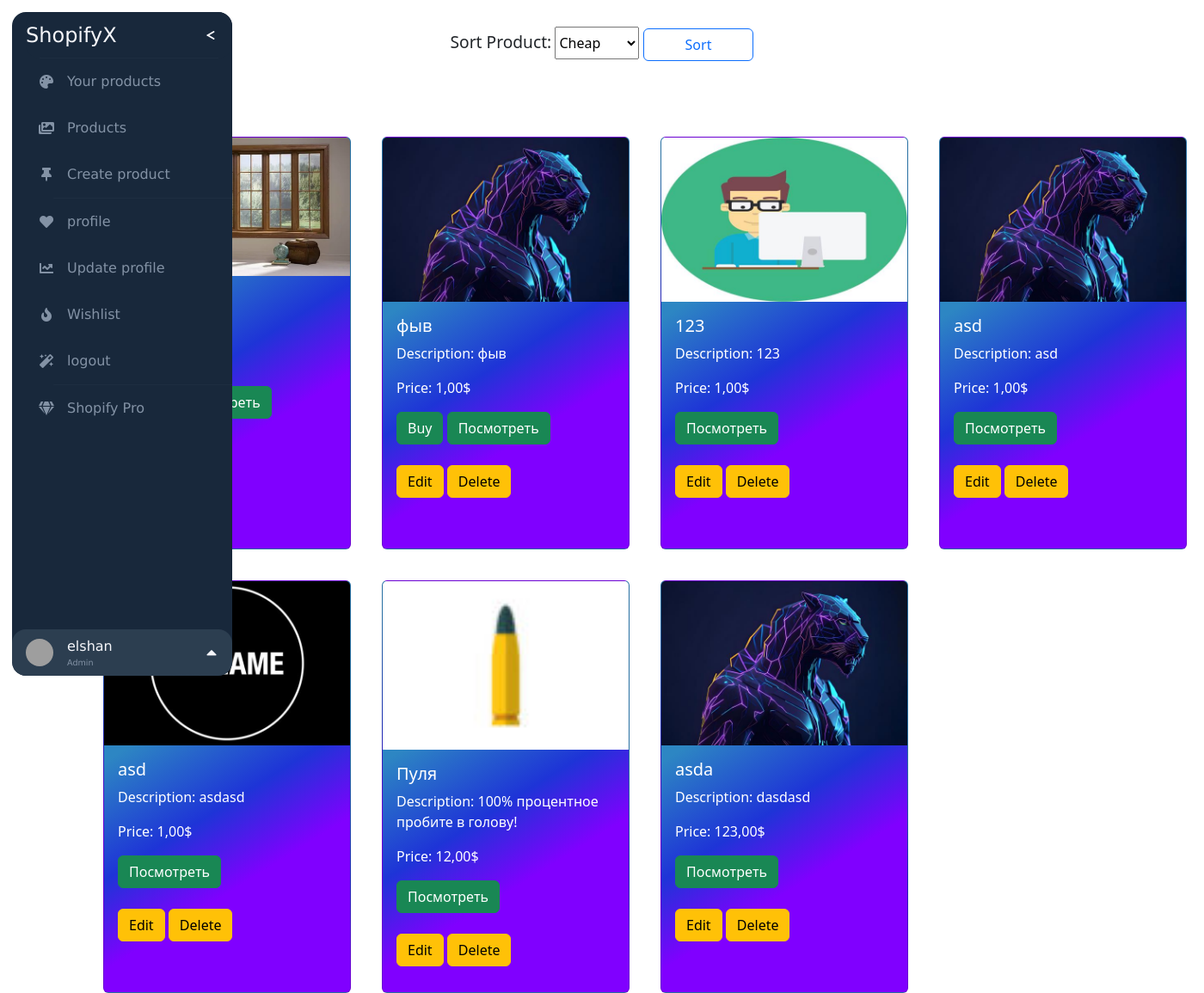
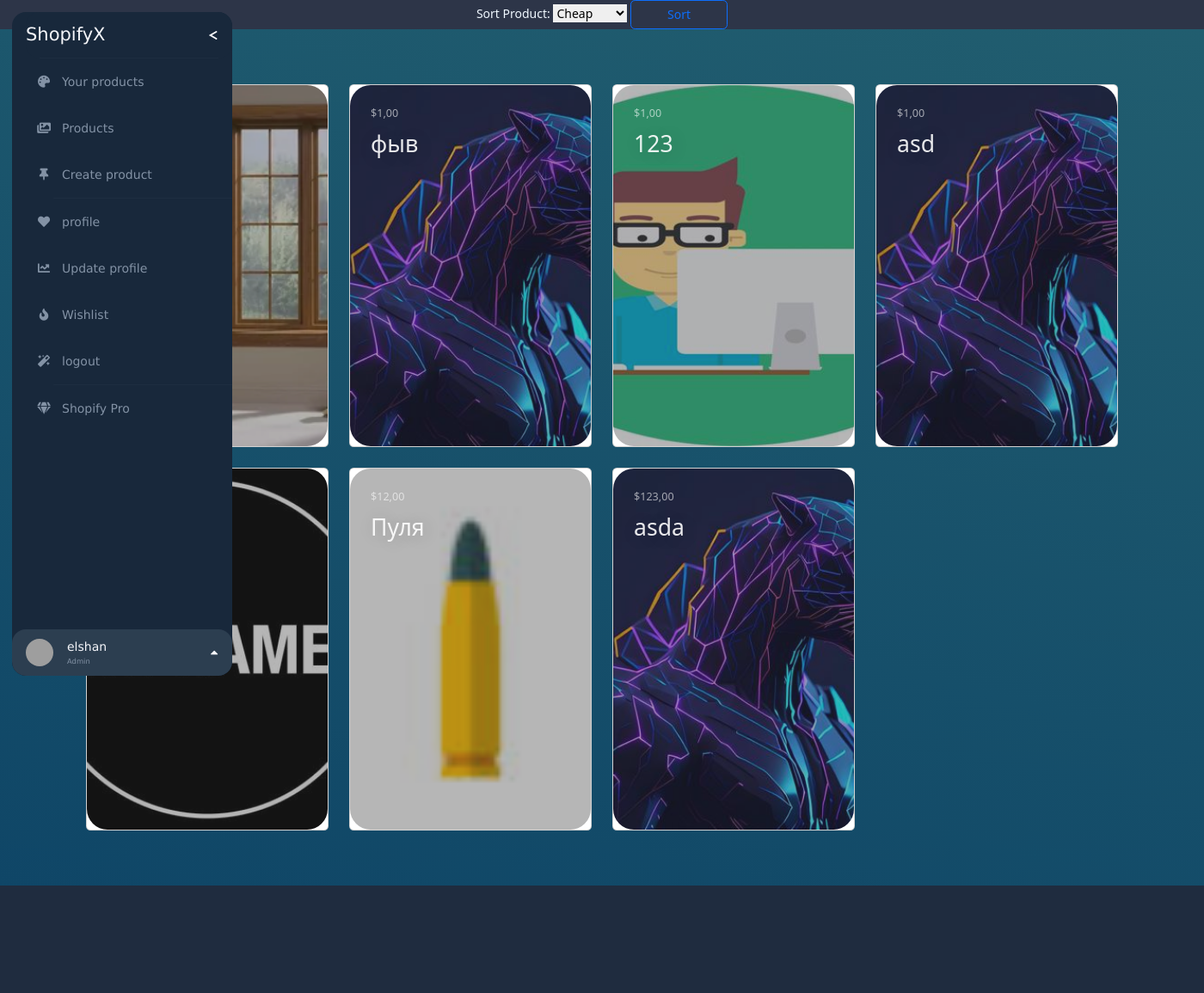
Before and after one commit to Elhsan/Exam, a Django app: page /product/product/ in a window 1400 px wide. Shown: the whole page at 86% size. After the commit the page ends 1030 px from the top, so only its background shows below. Run offline with Django 4.2, Linux system fonts and the light colour scheme; a user stored in the database is signed in; data comes from the database, SQL or seed files in the repository; both versions use the stored data as it was after the commit; some libraries are stand-ins or nearby versions; grey boxes are pictures that could not be loaded.

Commit message:
product update

```diff
--- a/ShopifyX/Product/templates/product/product.html
+++ b/ShopifyX/Product/templates/product/product.html
@@ -11,115 +11,146 @@
     <button type="submit" class="btn btn-outline-primary px-5">Sort</button>
   </form>
 </div>
+<link href="https://fonts.googleapis.com/css?family=Montserrat:400,700" rel="stylesheet">
 
+<section class="hero-section">
+  <div class="card-grid">
+  {% for product in products %}
 
-<div class="row row-cols-1 row-cols-md-3 g-3" >
-  {% for product in products %}
-    <div class="col">
-      <div class="card" style="width: 18rem; height: 30rem;">
-        {% if product.image %}
-          <img src="{{ product.image.url }}" class="card-img-top" alt="{{ product.name }}">
-        {% else %}
-          <img src="{% static 'img/default.jpg' %}" class="card-img-top" alt="{{ product.name }}">
-        {% endif %}
-        <div class="card-body">
-          <h5 class="card-title">{{ product.name }}</h5>
-          <p class="card-text">Description: {{ product.description }}</p>
-          <p class="card-text">Price: {{ product.price }}$</p>
-          {% if not user == product.user %}
-            <a class="btn btn-success" href="{% url 'add_to_wishlist' product_id=product.id %}">Buy</a>
-          {% endif %}
-          <a class="btn btn-success" href="{% url 'view_product' product_id=product.id %}">Посмотреть</a>
-          <br>
-          <br>
-          {% if user.is_authenticated and user == product.user or user_status.is_superuser or user_group == 'Admin' %}
-            <a class="btn btn-warning" href="{% url 'edit_product' product_id=product.id %}">Edit</a>
-            <a class="btn btn-warning" href="{% url 'delete_product' product_id=product.id %}">Delete</a>
-          {% endif %}
+    <a class="card" href="{% url 'view_product' product_id=product.id %}">
+      <div class="card__background" style="background-image: url({{ product.image.url }})"></div>
+      <div class="card__content">
+        <p class="card__category">${{ product.price }}</p>
+        <h3 class="card__heading">{{ product.name }}</h3>
       </div>
-      </div>
-    </div>
+    </a>
     {% endfor %}
-</div>
 
+      <div>
+</section>
 <style>
+  :root {
+    --text-light: rgba(255, 255, 255, 0.6);
+    --text-lighter: rgba(255, 255, 255, 0.9);
+    --spacing-s: 8px;
+    --spacing-m: 16px;
+    --spacing-l: 24px;
+    --spacing-xl: 32px;
+    --spacing-xxl: 64px;
+    --width-container: 1200px;
+  }
 
-    .container {
-      display: flex;
-      align-items: center;
-      justify-content: center;
-      height: 9vh;
-      margin-top: 15px;
+  * {
+    border: 0;
+    margin: 0;
+    padding: 0;
+    box-sizing: border-box;
   }
 
   .sort-form {
+    color: aliceblue;
     text-align: center;
   }
-
-    label {
-      font-size: 1.2em;
+  html {
+    height: 100%;
+    font-family: "Montserrat", sans-serif;
+    font-size: 14px;
   }
 
-    select {
-      height: 38px;
+  body {
+    height: 100%;
+    background-color: #2d3548;
+
   }
 
-    .btn {
-      height: 38px;
+  .hero-section {
+    align-items: flex-start;
+    background-image: linear-gradient(15deg, #0f4667 0%, #2a6973 150%);
+    display: flex;
+    min-height: 100%;
+    justify-content: center;
+    padding: var(--spacing-xxl) var(--spacing-l);
   }
 
-    .row {
+  .card-grid {
     display: grid;
-      grid-template-columns: repeat(4, 1fr);
-      gap: 20px;
-      width: 80%;
-      margin-left: 8%;
-      margin-top: 4%;
-    }
-    .card {
-      background: rgb(45,134,195);
-      background: linear-gradient(148deg, rgba(45,134,195,1) 32%, rgba(30,52,215,1) 53%, rgba(128,0,255,1) 69%);
-      color: #fff;
-    }
-    .col {
+    grid-template-columns: repeat(1, 1fr);
+    grid-column-gap: var(--spacing-l);
+    grid-row-gap: var(--spacing-l);
+    max-width: var(--width-container);
     width: 100%;
   }
-    @media (min-width: 400px) {
-      .row {
-        grid-template-columns: repeat(1, 1fr);
-      }
-    }
-    @media (min-width: 450px) {
-      .row {
+
+  @media (min-width: 540px) {
+    .card-grid {
       grid-template-columns: repeat(2, 1fr);
     }
   }
 
-    @media (min-width: 768px) {
-      .row {
-        grid-template-columns: repeat(3, 1fr);
-      }
-    }
-    @media (min-width: 992px) {
-      .row {
+  @media (min-width: 960px) {
+    .card-grid {
       grid-template-columns: repeat(4, 1fr);
     }
   }
-    @media (min-width: 1392px) {
-      .row {
-        grid-template-columns: repeat(4.5, 1fr);
+
+  .card {
+    list-style: none;
+    position: relative;
   }
+
+  .card:before {
+    content: "";
+    display: block;
+    padding-bottom: 150%;
+    width: 100%;
   }
-    @media (min-width: 1450px) {
-      .row {
-        grid-template-columns: repeat(5, 1fr);
+
+  .card__background {
+    background-size: cover;
+    background-position: center;
+    border-radius: var(--spacing-l);
+    bottom: 0;
+    filter: brightness(0.75) saturate(1.2) contrast(0.85);
+    left: 0;
+    position: absolute;
+    right: 0;
+    top: 0;
+    transform-origin: center;
+    trsnsform: scale(1) translateZ(0);
+    transition: filter 200ms linear, transform 500ms linear;
   }
+
+  .card:hover .card__background {
+    transform: scale(1.05) translateZ(0);
   }
-    @media (min-width: 1592px) {
-      .row {
-        grid-template-columns: repeat(12, 1fr);
+
+  .card-grid:hover > .card:not(:hover) .card__background {
+    filter: brightness(0.5) saturate(0) contrast(1.2) blur(20px);
   }
+
+  .card__content {
+    left: 0;
+    padding: var(--spacing-l);
+    position: absolute;
+    top: 0;
   }
+
+  .card__category {
+    color: var(--text-light);
+    font-size: 0.9rem;
+    margin-bottom: var(--spacing-s);
+    text-transform: uppercase;
+  }
+
+  .card__heading {
+    color: var(--text-lighter);
+    font-size: 1.9rem;
+    text-shadow: 2px 2px 20px rgba(0, 0, 0, 0.2);
+    line-height: 1.4;
+    word-spacing: 100vw;
+  }
+
 </style>
 
+
   {% endblock %}
```
Also changed, not shown: ShopifyX/Product/templates/product/view_product.html (+33 -3 lines), ShopifyX/db.sqlite3. Lines whose indentation alone changed are shown as unchanged.
